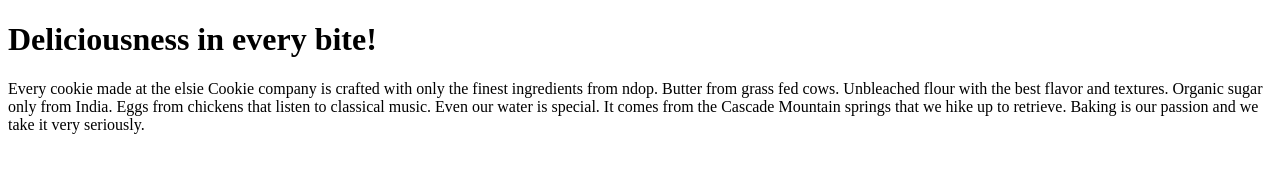
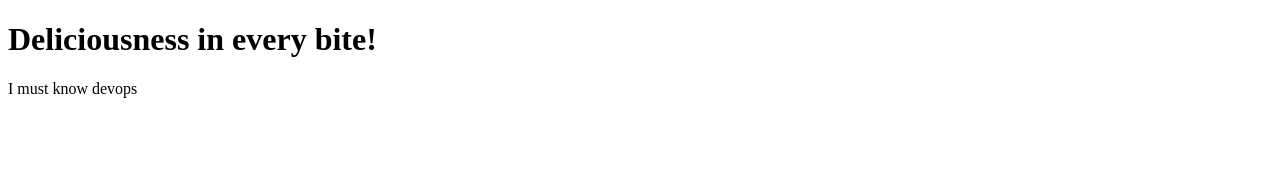
Before and after one commit to LONGLAELSIE/elsiepractice, a plain HTML site: page index.htm in a window 1280 px wide. Drawn offline with Linux system fonts and the light colour scheme.

Commit message:
this was my second change

```diff
--- a/index.htm
+++ b/index.htm
@@ -4,7 +4,6 @@
 
 
 	<h1>Deliciousness in every bite!</h1>
-<p>Every cookie made at the elsie Cookie company is crafted with only the finest ingredients from ndop. Butter from grass fed cows. Unbleached flour with the best flavor and textures. Organic sugar only from India. Eggs from chickens that listen to classical music. Even our water is special. It comes from the Cascade Mountain springs that we hike up to retrieve. Baking is our passion and we take it very seriously.</p>
-
+<p>I must know devops
 </body>
 </html>
```
